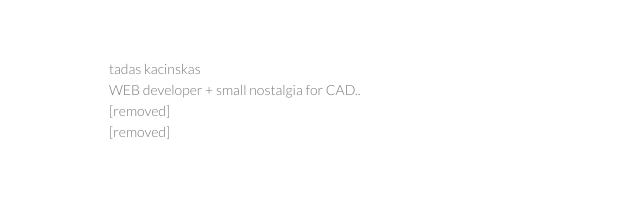
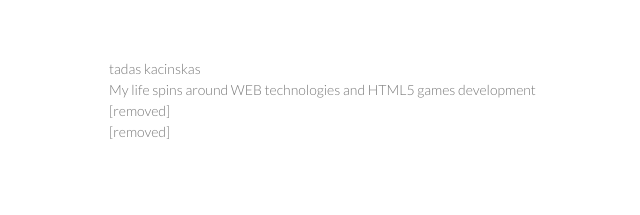
Before and after one commit to kacinskas/kacinskas.github.io, a plain HTML site: page index.html in a window 1280 px wide. Shown: the whole page, without its empty margins (461-1101 px from the left). Drawn offline with Linux system fonts and the light colour scheme.

Commit message:
changed description

```diff
--- a/index.html
+++ b/index.html
@@ -19,9 +19,9 @@
       </header>
       <section>
         <p>tadas kacinskas<br>
-        WEB developer + small nostalgia for CAD..<br>
+        My life spins around WEB technologies and HTML5 games development<br>
 [removed]<br>
-[removed]  </p>
+[removed] </p>
       </section>
       <footer>
 
```
